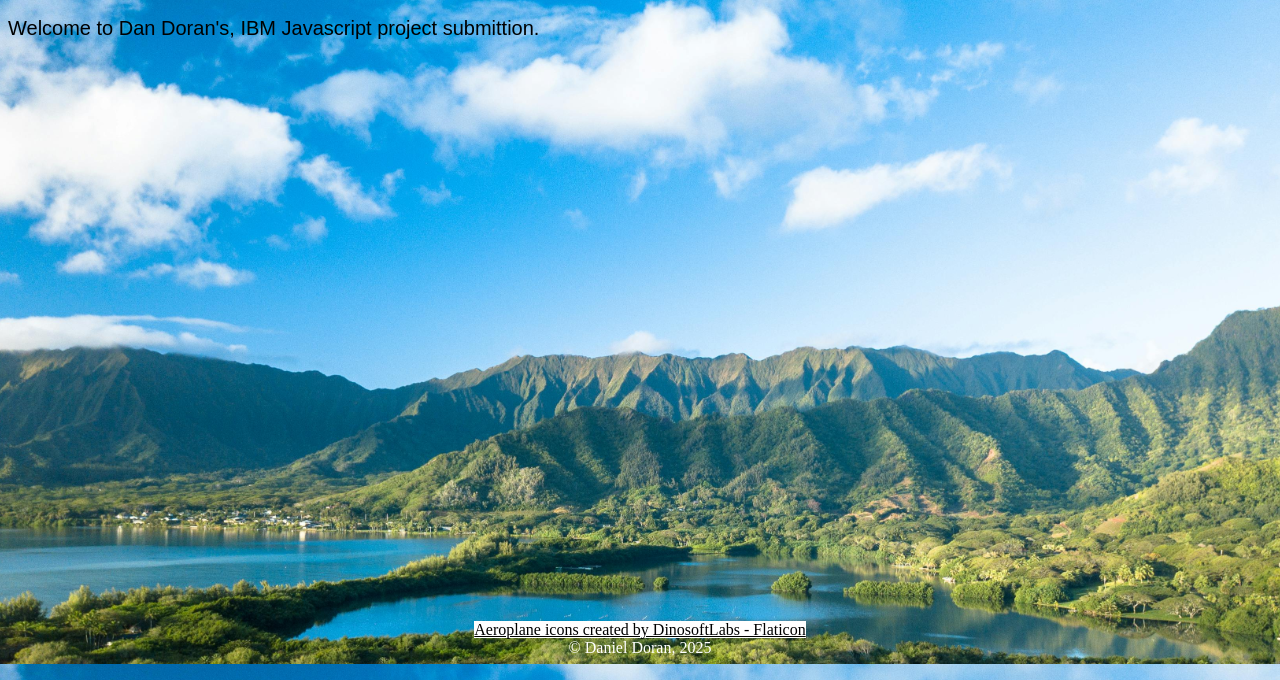
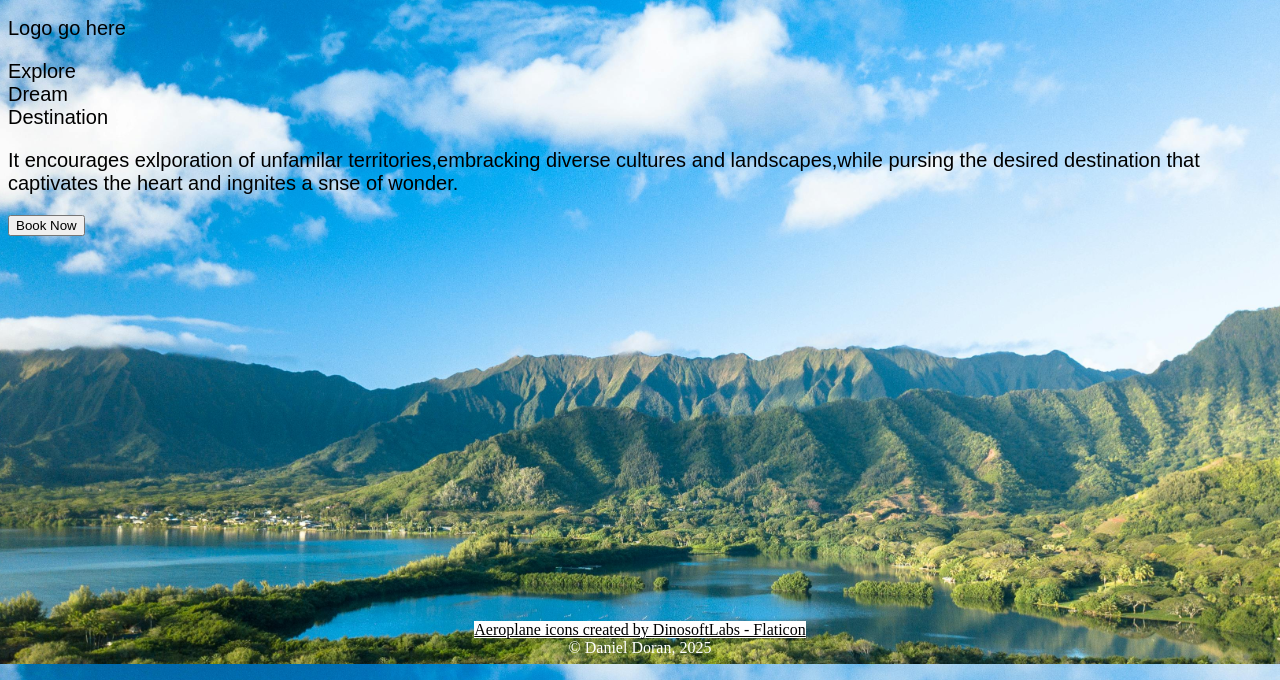
Before and after one commit to DogOnDeCouch/DTravel, a plain HTML site: page travelRecommendation/travel_recommendation.html in a window 1280 px wide. Shown: the part 136-816 px from the top of the page. Drawn offline with Linux system fonts and the light colour scheme.

Commit message:
updated Home and aboutme pages

```diff
--- a/travelRecommendation/travel_recommendation.html
+++ b/travelRecommendation/travel_recommendation.html
@@ -27,11 +27,24 @@
         </div>
     </div>
 
+    <div class="main-content">
+        <div class="logo-sidebar">
+            <p> Logo go here</p>
+        </div>
 
-    <div class="intromessagebox">
-    <p>Welcome to Dan Doran's, IBM Javascript project submittion.<br>
-    </p>
+        <div class="intro">
+            <div class="intro-title">
+                <p>Explore<br>Dream<br>Destination</p>
+            </div>
+            <div class="intro-summary">
+                <p>It encourages exlporation of unfamilar territories,embracking diverse cultures and landscapes,while      pursing the desired destination that captivates the heart and ingnites a snse of wonder.<p>
+            </div>
+
+            <button>Book Now</button>
+        </div>
     </div>
+
+
 
 
     </body>
```
Also changed, not shown: travelRecommendation/pages/AboutUs.html (+16 -1 lines).
